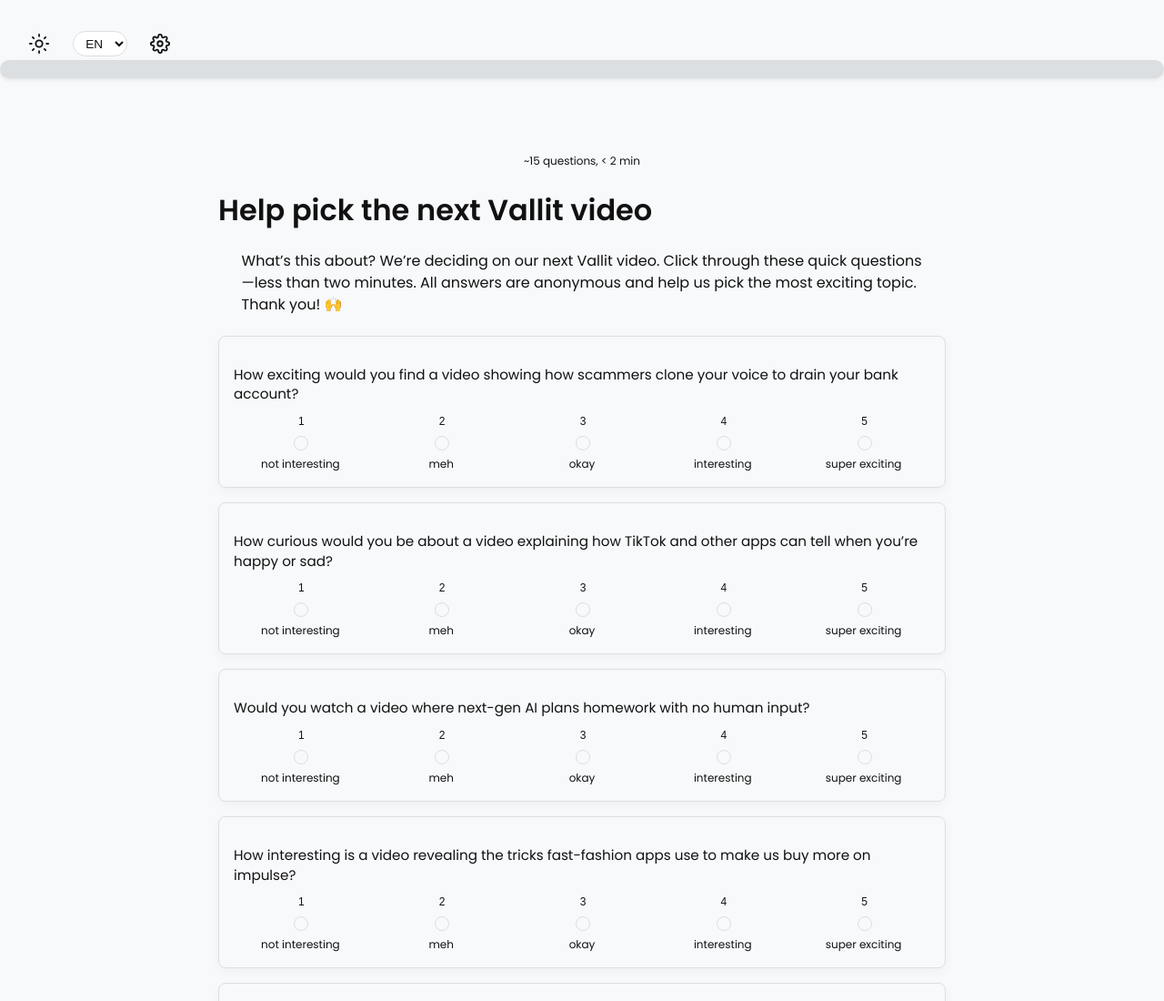
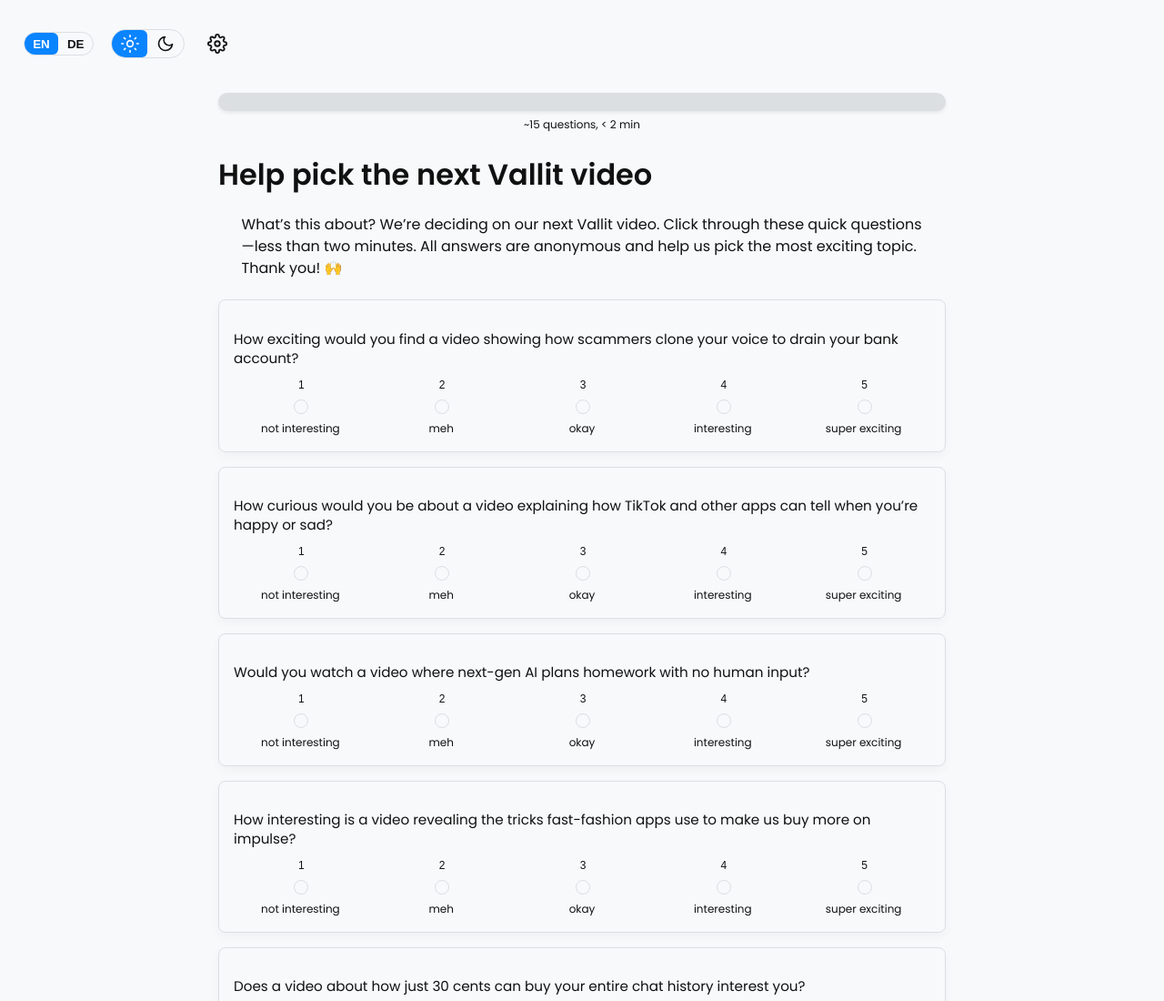
Before and after one commit to vallit-tv/Vallit-Hompage, a plain HTML site: page Website/vallit-quiz/index.html in a window 1280 px wide. Shown: the top 1100 px of the page at 91% size. Drawn offline with Linux system fonts and the light colour scheme.

Commit message:
Refine toggles and progress bar

```diff
--- a/Website/vallit-quiz/index.html
+++ b/Website/vallit-quiz/index.html
@@ -9,19 +9,23 @@
 <body>
   <header class="topbar">
     <div class="right">
-      <button id="darkToggle" class="icon-btn" aria-label="Night mode">
-        <svg class="sun" viewBox="0 0 24 24" stroke-width="2" stroke-linecap="round" stroke-linejoin="round">
+      <div id="langToggle" class="segmented">
+        <button data-lang="en" class="active">EN</button>
+        <button data-lang="de">DE</button>
+      </div>
+      <div id="darkToggle" class="segmented" aria-label="Night mode">
+        <button data-mode="light" class="sun active">
+          <svg viewBox="0 0 24 24" stroke-width="2" stroke-linecap="round" stroke-linejoin="round">
             <circle cx="12" cy="12" r="4"/>
             <path d="M12 1v2m0 18v2M4.22 4.22l1.42 1.42M18.36 18.36l1.42 1.42M1 12h2m18 0h2M4.22 19.78l1.42-1.42M18.36 5.64l1.42-1.42"/>
           </svg>
-        <svg class="moon" viewBox="0 0 24 24" stroke-width="2" stroke-linecap="round" stroke-linejoin="round">
+        </button>
+        <button data-mode="dark" class="moon">
+          <svg viewBox="0 0 24 24" stroke-width="2" stroke-linecap="round" stroke-linejoin="round">
             <path d="M21 12.79A9 9 0 1111.21 3 7 7 0 0021 12.79z"/>
           </svg>
         </button>
-      <select id="langSelect" aria-label="Language">
-        <option value="en" selected>EN</option>
-        <option value="de">DE</option>
-      </select>
+      </div>
       <a href="admin.html" id="adminLink" class="icon-btn" title="Admin Panel" target="_blank">
         <svg viewBox="0 0 24 24" stroke-width="2" stroke-linecap="round" stroke-linejoin="round">
           <circle cx="12" cy="12" r="3"/>
--- a/Website/vallit-quiz/quiz.js
+++ b/Website/vallit-quiz/quiz.js
@@ -78,14 +78,20 @@
 // ---------------------------
 
 const form    = document.getElementById("quizForm");
-const langSel = document.getElementById("langSelect");
+const langToggle = document.getElementById("langToggle");
 const submit  = document.getElementById("submitBtn");
 const thanks  = document.getElementById("thanks");
 const progressFill = document.getElementById("progressFill");
 let currentLang = "en";
 
 renderForm(currentLang);
-langSel.onchange = e => { currentLang = e.target.value; renderForm(currentLang); };
+langToggle.addEventListener('click', e => {
+  const btn = e.target.closest('button');
+  if(!btn) return;
+  currentLang = btn.dataset.lang;
+  [...langToggle.querySelectorAll('button')].forEach(b=>b.classList.toggle('active', b===btn));
+  renderForm(currentLang);
+});
 
 submit.onclick = e => {
   e.preventDefault();
@@ -253,12 +259,18 @@
 function syncDark(){
   const on = document.body.classList.contains("dark");
   localStorage.setItem("vallitDark", on ? "1" : "0");
+  darkToggle.querySelector('[data-mode="light"]').classList.toggle('active', !on);
+  darkToggle.querySelector('[data-mode="dark"]').classList.toggle('active', on);
 }
 if(localStorage.getItem("vallitDark") === "1")
   document.body.classList.add("dark");
 syncDark();
-darkToggle.addEventListener("click", () => {
-  document.body.classList.toggle("dark");
+darkToggle.addEventListener("click", e => {
+  const btn = e.target.closest('button');
+  if(!btn) return;
+  const mode = btn.dataset.mode;
+  if(mode === 'dark') document.body.classList.add('dark');
+  else document.body.classList.remove('dark');
   syncDark();
 });
 
--- a/Website/vallit-quiz/styles.css
+++ b/Website/vallit-quiz/styles.css
@@ -124,9 +124,32 @@
 }
 .icon-btn:hover { opacity: .8; transform: translateY(-2px); }
 .icon-btn svg { width: 22px; height: 22px; stroke: currentColor; fill: none; }
-#darkToggle .moon { display: none; }
-body.dark #darkToggle .sun { display: none; }
-body.dark #darkToggle .moon { display: block; }
+
+/* segmented toggle buttons */
+.segmented {
+  display: flex;
+  border: 1px solid var(--border);
+  border-radius: 20px;
+  overflow: hidden;
+}
+.segmented button {
+  flex: 1;
+  padding: .3rem .6rem;
+  background: none;
+  border: none;
+  color: var(--text);
+  cursor: pointer;
+  display: flex;
+  align-items: center;
+  justify-content: center;
+  gap: .2rem;
+  transition: background .2s, color .2s;
+}
+.segmented button.active {
+  background: var(--accent);
+  color: #fff;
+}
+.segmented svg { width: 20px; height: 20px; stroke: currentColor; fill: none; }
 
 select {
   padding: .3rem .6rem;
@@ -184,9 +207,9 @@
 }
 
 #progressBar {
-  position: fixed;
-  top: calc(var(--topbar-h) + 10px);
-  left: 0;
+  position: sticky;
+  top: 0;
+  margin-top: 10px;
   width: 100%;
   z-index: 10;
   height: 20px;
@@ -214,7 +237,7 @@
 #progressNote {
   font-size: .75rem;
   text-align: center;
-  margin-top: calc(var(--topbar-h) + 36px);
+  margin-top: .4rem;
   color: var(--text);
 }
 
```
Lines whose indentation alone changed are shown as unchanged.
